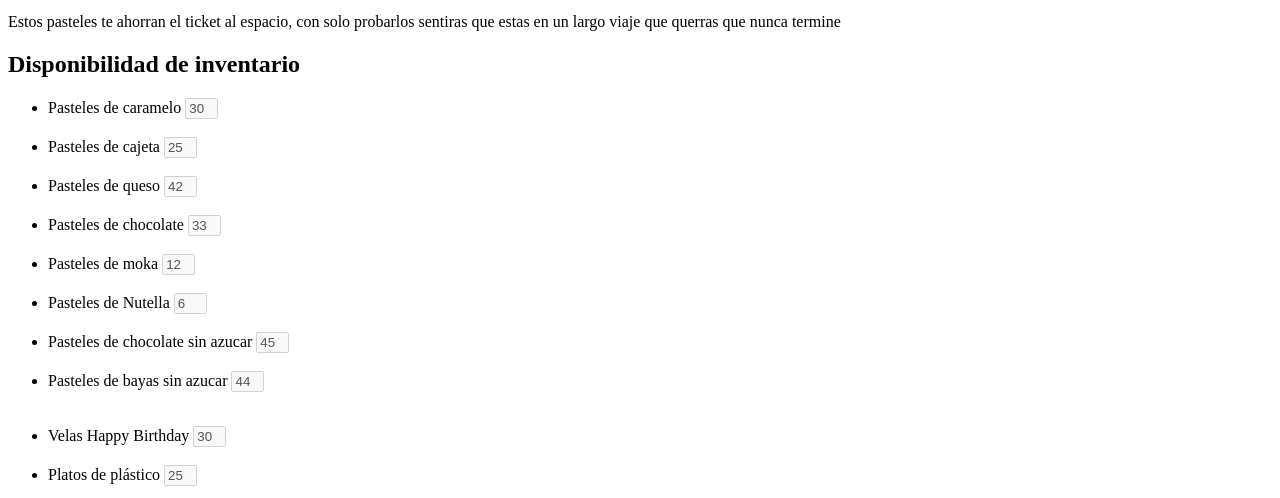
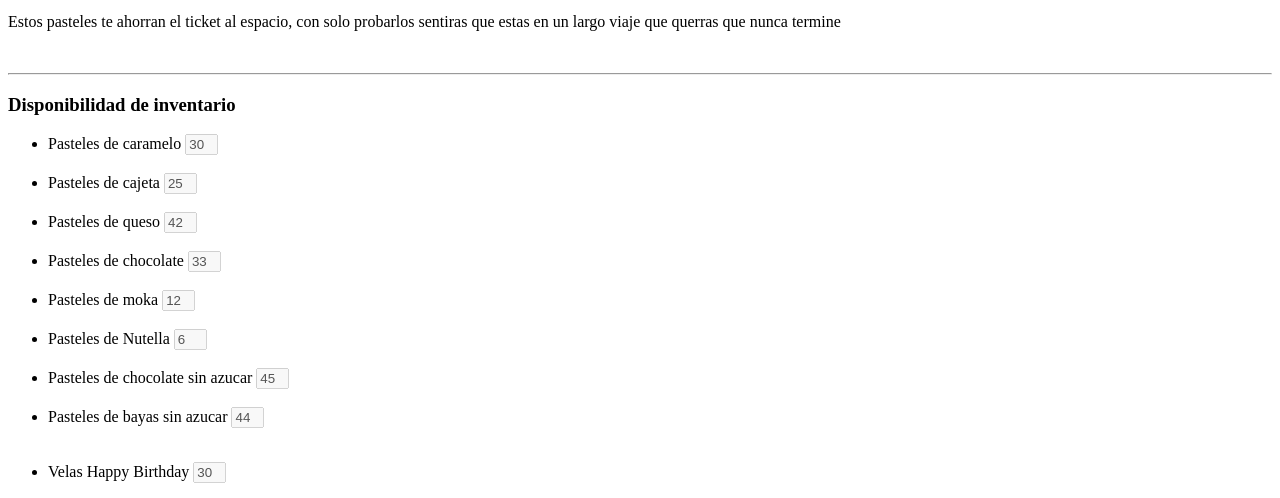
Before and after one commit to Dearcus-Tppls/Katas-Innovacion-, a plain HTML site: page Semana 2/Pasteleria/index.html in a window 1280 px wide. Shown: the part 286-784 px from the top of the page. Drawn offline with Linux system fonts and the light colour scheme.

Commit message:
Index tags modification

```diff
--- a/Semana 2/Pasteleria/index.html
+++ b/Semana 2/Pasteleria/index.html
@@ -22,9 +22,9 @@
         <p>Ven y prueba deliciosos pasteles hechos por los mejores reposteros de toda la galaxia.</p>
         <p>Estos pasteles te ahorran el ticket al espacio, con solo probarlos sentiras que estas en un largo viaje que querras que nunca termine</p>
     </article>
-
+    <br><hr>
     <div id="inventory">
-        <h2>Disponibilidad de inventario</h1>
+        <h3>Disponibilidad de inventario</h3>
         <ul>
             <li>Pasteles de caramelo <input type="text" size="1" disabled value="30"></li><br>
             <li>Pasteles de cajeta <input type="text" size="1" disabled value="25"></li><br>
```
